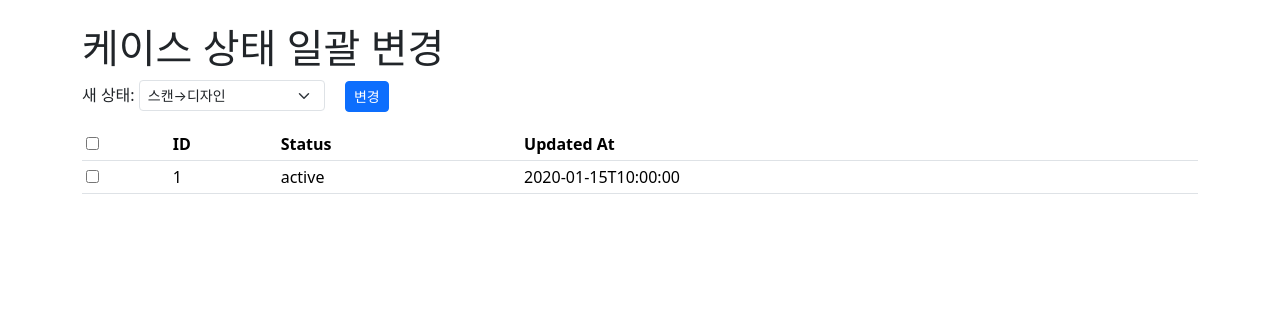
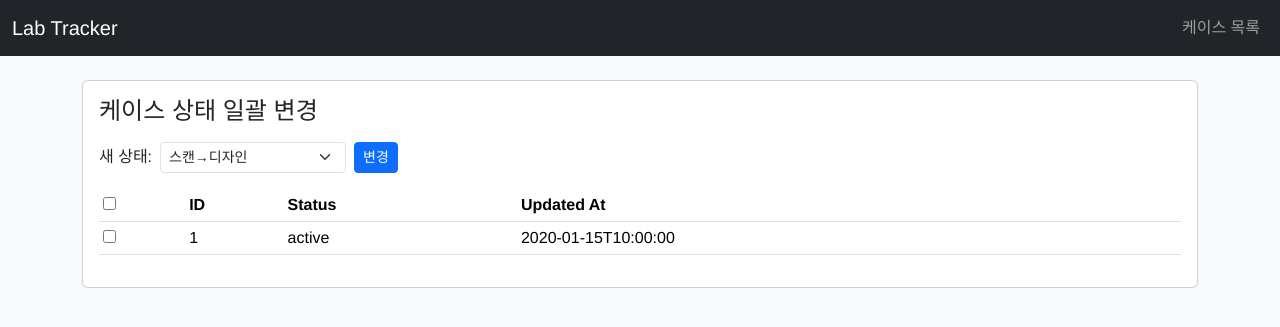
Before and after one commit to KyungminJoo/lab-tracker, a Flask app: page /cases in a window 1280 px wide. Shown: the top 327 px of the page. Run offline with Flask 3, Linux system fonts and the light colour scheme; tables that the repository leaves empty hold one stand-in row (values such as "Sample post").

Commit message:
Improve UI with navbar and card layouts

```diff
--- /dev/null
+++ b/labtracker/static/style.css
@@ -0,0 +1,2 @@
+body { font-family: 'Helvetica Neue', Arial, sans-serif; }
+table th, table td { vertical-align: middle; }
--- a/labtracker/templates/base.html
+++ b/labtracker/templates/base.html
@@ -5,9 +5,22 @@
   <meta name="viewport" content="width=device-width, initial-scale=1">
   <title>{% block title %}Lab Tracker{% endblock %}</title>
   <link rel="stylesheet" href="https://cdn.jsdelivr.net/npm/bootstrap@5.3.2/dist/css/bootstrap.min.css">
+  <link rel="stylesheet" href="{{ url_for('static', filename='style.css') }}">
   {% block head_extra %}{% endblock %}
 </head>
-<body class="container py-4">
-  {% block content %}{% endblock %}
+<body class="bg-light">
+  <nav class="navbar navbar-expand-lg navbar-dark bg-dark mb-4">
+    <div class="container-fluid">
+      <a class="navbar-brand" href="/">Lab Tracker</a>
+      <div>
+        <ul class="navbar-nav">
+          <li class="nav-item"><a class="nav-link" href="/cases">케이스 목록</a></li>
+        </ul>
+      </div>
+    </div>
+  </nav>
+  <div class="container pb-4">
+    {% block content %}{% endblock %}
+  </div>
 </body>
 </html>
--- a/labtracker/templates/case_list.html
+++ b/labtracker/templates/case_list.html
@@ -1,22 +1,21 @@
 {% extends "base.html" %}
 {% block title %}케이스 관리{% endblock %}
-{% block head_extra %}
-<meta name="viewport" content="width=device-width, initial-scale=1">
-{% endblock %}
 {% block content %}
-<h1>케이스 상태 일괄 변경</h1>
-<div class="mb-3">
-  <label class="me-2">새 상태:
-    <select id="statusSelect" class="form-select form-select-sm d-inline w-auto">
+<div class="card">
+  <div class="card-body">
+    <h1 class="h4 mb-3">케이스 상태 일괄 변경</h1>
+    <div class="d-flex align-items-center mb-3">
+      <label class="me-2 mb-0">새 상태:</label>
+      <select id="statusSelect" class="form-select form-select-sm w-auto me-2">
         <option value="스캔->디자인">스캔→디자인</option>
         <option value="디자인->밀링">디자인→밀링</option>
         <option value="밀링->신터링&글레이징">밀링→신터링&글레이징</option>
         <option value="기공완료">기공완료</option>
       </select>
-  </label>
-  <button id="bulkUpdateBtn" class="btn btn-sm btn-primary ms-2">변경</button>
+      <button id="bulkUpdateBtn" class="btn btn-sm btn-primary">변경</button>
     </div>
-<table id="caseTable" class="table table-sm">
+    <div class="table-responsive">
+      <table id="caseTable" class="table table-sm table-hover">
         <thead>
           <tr>
             <th><input type="checkbox" id="checkAll"></th>
@@ -27,6 +26,9 @@
         </thead>
         <tbody></tbody>
       </table>
+    </div>
+  </div>
+</div>
 <script>
 const API_BASE = '/api';
 async function fetchCases() {
```
Also changed, not shown: labtracker/templates/case_detail.html (+17 -17 lines). Lines whose indentation alone changed are shown as unchanged.
